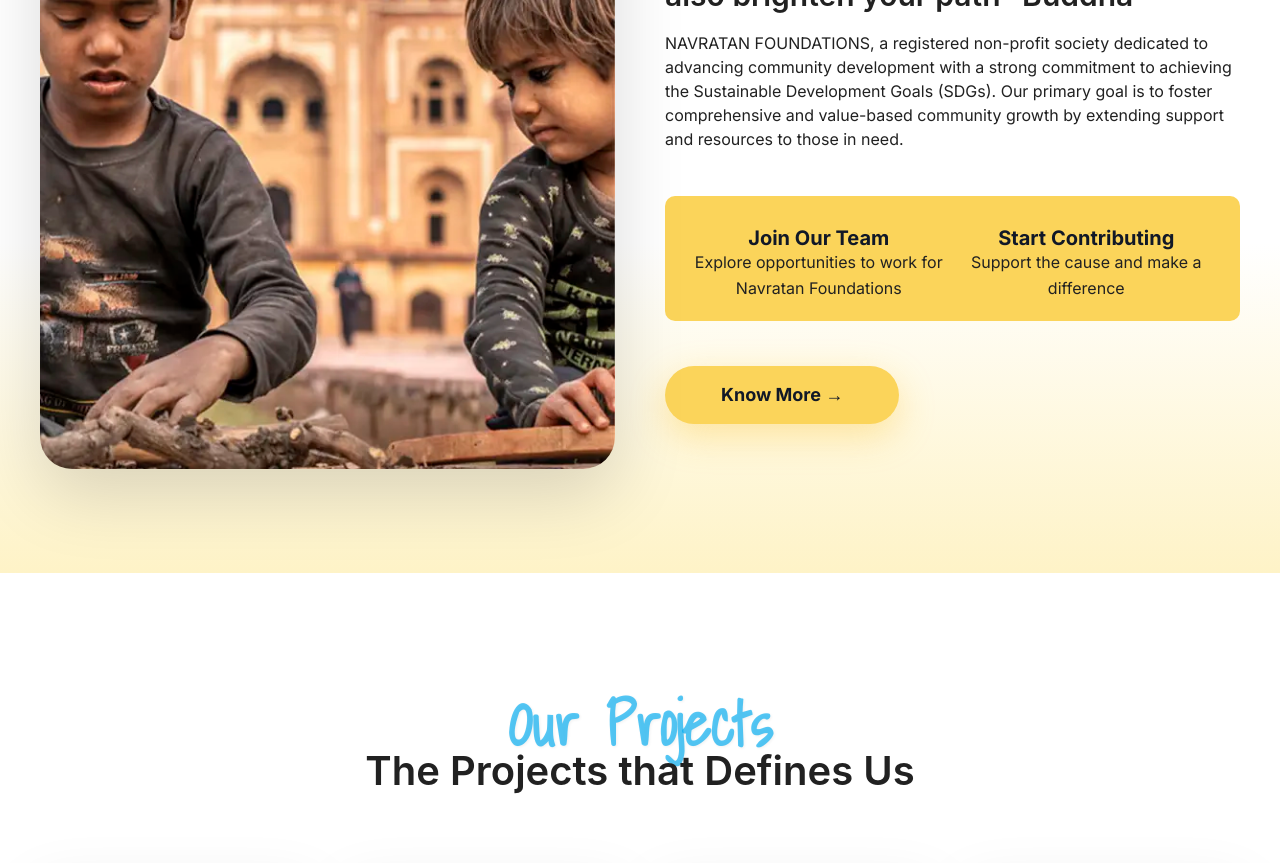
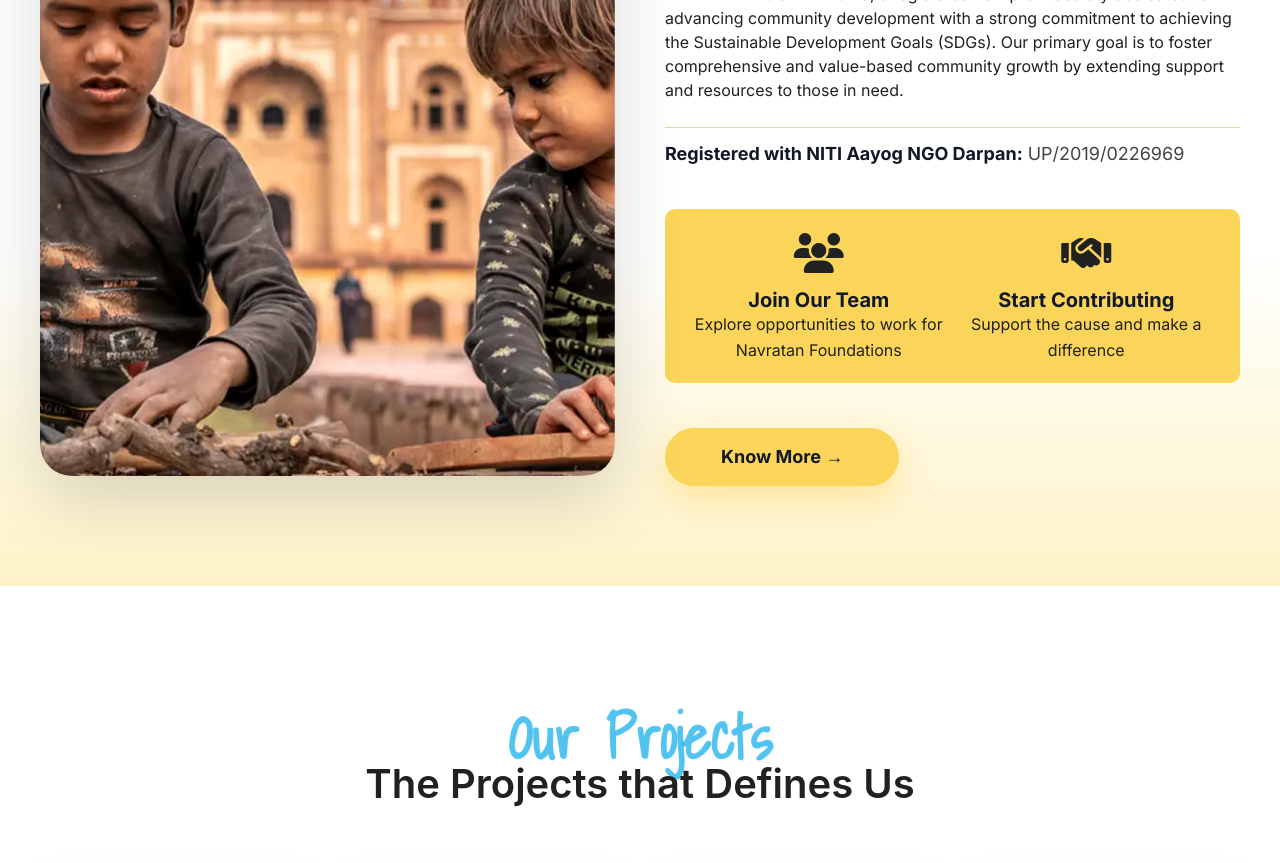
Before and after one commit to AdilMizaan/Navratan, a Next.js app: page / in a window 1280 px wide. Shown: the part 1660-2523 px from the top of the page. Built offline with nearby package versions, Linux system fonts and the light colour scheme; a web font is replaced by a local one.

Commit message:
add NITI Aayog

```diff
--- a/src/app/components/AboutUsSection.js
+++ b/src/app/components/AboutUsSection.js
@@ -49,7 +49,6 @@ export default function AboutUsSection() {
           color: rgba(0, 172, 240, 0.67);
           margin: 0 0 28px 0;
           line-height: 1.05;
-        //   letter-spacing: -1.5px;
           text-shadow: 1px 1px 3px rgba(0,0,0,0.06);
         }
 
@@ -67,38 +66,26 @@ export default function AboutUsSection() {
           line-height: 1.5;
           color: #212121;
           max-width: 680px;
-        //   margin: 0 0 50px 0;
         }
 
         /* Cards - अब description के ठीक नीचे, about-content में */
         .cards-wrapper {
-        padding: 20px;
-        background: #fbd45a;
+          padding: 20px;
+          background: #fbd45a;
           display: flex;
           justify-content: center;
           gap: 0px;
           border-radius: 10px;
           flex-wrap: wrap;
-
         }
 
         .card {
           flex: 1;
-        //   min-width: 280px;
-        //   max-width: 340px;
-        //   background: white;
-        //   border-radius: 28px;
-        //   padding: 50px 35px 45px;
-        //   box-shadow: 0 20px 60px rgba(0,0,0,0.08);
           transition: all 0.35s ease;
           position: relative;
           overflow: hidden;
           text-align: center;
         }
-
-
-
-
 
         .card-icon {
           font-size: 2.5rem;
@@ -143,7 +130,20 @@ export default function AboutUsSection() {
           box-shadow: 0 18px 50px rgba(251,191,36,0.45);
         }
 
+        /* Naya added style for credentials (simple & matches theme) */
+        .credentials {
+          text-align: left;
+          font-family: 'Inter', sans-serif;
+          font-size: 18px;
+          color: #444;
+          margin-top: -20px;
+          padding-top: 15px;
+          border-top: 1px solid #e0d9a8;
+        }
 
+        .credentials strong {
+          color: #111827;
+        }
 
         @media (max-width: 1024px) {
           .container {
@@ -157,11 +157,6 @@ export default function AboutUsSection() {
 
           .cards-wrapper {
             gap: 35px;
-          }
-
-          .stats-container {
-            flex-direction: column;
-            gap: 50px;
           }
         }
 
@@ -186,10 +181,6 @@ export default function AboutUsSection() {
           .know-more {
             padding: 16px 44px;
             font-size: 1.2rem;
-          }
-
-          .stat-number {
-            font-size: 3.5rem;
           }
         }
       `}</style>
@@ -217,16 +208,21 @@ export default function AboutUsSection() {
               NAVRATAN FOUNDATIONS, a registered non-profit society dedicated to advancing community development with a strong commitment to achieving the Sustainable Development Goals (SDGs). Our primary goal is to foster comprehensive and value-based community growth by extending support and resources to those in need.
             </p>
 
+             {/* Naya added - NITI Aayog registration mention (end mein) */}
+            <div className="credentials">
+              <strong>Registered with NITI Aayog NGO Darpan:</strong> UP/2019/0226969
+            </div>
+
             {/* Cards - description के ठीक नीचे */}
             <div className="cards-wrapper">
               <div className="card">
-                <div className="card-icon"><i class="fa-solid fa-users"></i></div>
+                <div className="card-icon"><i className="fa-solid fa-users"></i></div>
                 <h3>Join Our Team</h3>
                 <p>Explore opportunities to work for Navratan Foundations</p>
               </div>
 
               <div className="card">
-                <div className="card-icon"><i class="fa-solid fa-handshake"></i></div>
+                <div className="card-icon"><i className="fa-solid fa-handshake"></i></div>
                 <h3>Start Contributing</h3>
                 <p>Support the cause and make a difference</p>
               </div>
@@ -236,6 +232,8 @@ export default function AboutUsSection() {
             <a href="/about-us" className="know-more">
               Know More →
             </a>
+
+
           </div>
         </div>
       </section>
```
